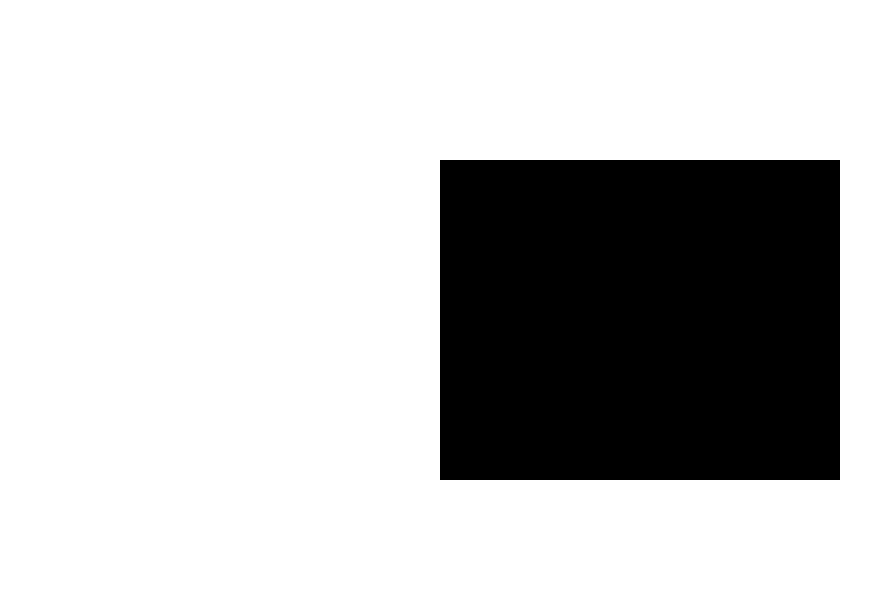
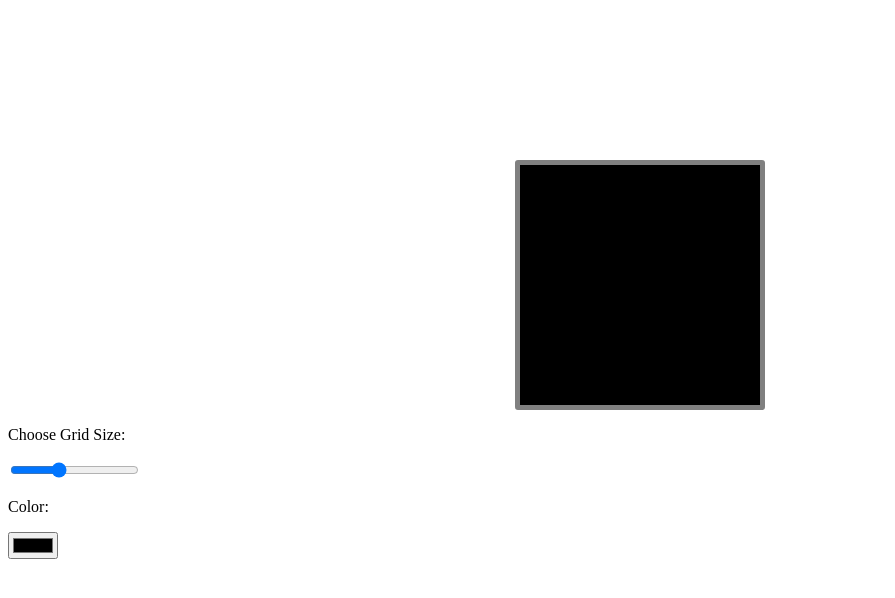
Before and after one commit to cpomul/Sketch, a plain HTML site: page index.html in a window 1280 px wide. Shown: the whole page, without its empty margins (0-895 px from the left). Drawn offline with Linux system fonts and the light colour scheme.

Commit message:
Add color picker feature and grid size slider

```diff
--- a/index.html
+++ b/index.html
@@ -10,6 +10,12 @@
     <article id="container">
       <div id="grid"></div>
     </article>
+    <div class="buttonContainer">
+      <p id="gridSizeChooseText">Choose Grid Size:</p>
+      <input type="range" min="1" max="40" value="15" id="gridRange" />
+      <p id="colorChooseText">Color:</p>
+      <input type="color" id="color-picker" />
+    </div>
     <script src="script.js"></script>
   </body>
 </html>
--- a/script.js
+++ b/script.js
@@ -1,34 +1,26 @@
 const grid = document.querySelector("#grid");
+const userColorPicker = document.querySelector("#color-picker");
+const gridRange = document.querySelector("#gridRange");
 
-function hoverColor(square) {
-  square.addEventListener("mouseover", () => {
-    square.style.cssText = "background-color: white";
+userColorPicker.addEventListener("change", function () {});
+
+function addColor(square) {
+  square.addEventListener("click", () => {
+    square.style.cssText = `width: 16px; height: 16px; background-color: ${userColorPicker.value}`;
   });
 }
 
-function revertColor(square) {
-  square.addEventListener("mouseleave", () => {
-    square.style.cssText = "background-color: black";
-  });
+// generate divs inside #grid
+function generateGrid(squareNumbers) {
+  gridRange.addEventListener("change", () => {});
+  for (let i = 0; i < squareNumbers * squareNumbers; i++) {
+    square = document.createElement("div");
+    square.style.cssText =
+      "width: 16px; height: 16px; background-color: black; ";
+    grid.appendChild(square);
+    addColor(square);
+  }
+  grid.style.cssText = `border: 5px solid gray;border-radius: 3px; display: grid; grid-template-columns: repeat(${squareNumbers}, 16px);`;
 }
 
-function changeColor(square) {
-  square.addEventListener("click", () => {
-    square.style.cssText = "background-color: green";
-  });
-}
-
-function generateGrid(squareNumbers) {
-  for (let i = 0; i < squareNumbers; i++) {
-    square = document.createElement("div");
-    square.style.cssText =
-      "width: 16px; height: 16px; background-color: black;";
-    grid.appendChild(square);
-
-    changeColor(square);
-    //hoverColor(square);
-    //revertColor(square);
-  }
-}
-
-generateGrid(500);
+generateGrid(gridRange.value);
```
